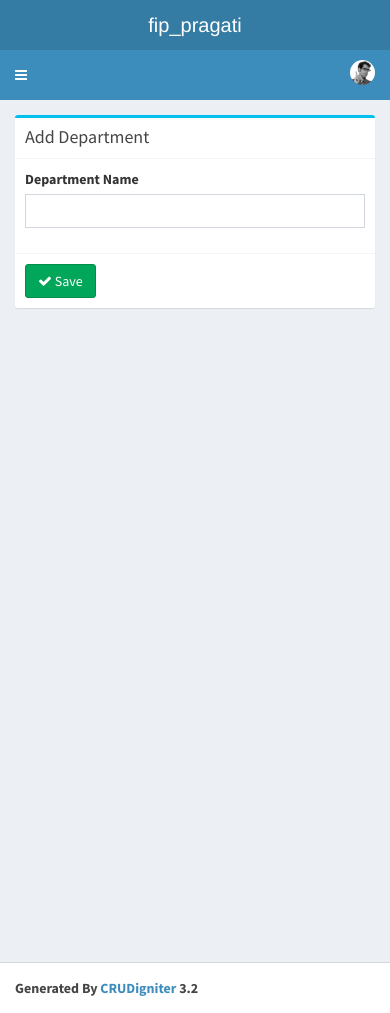
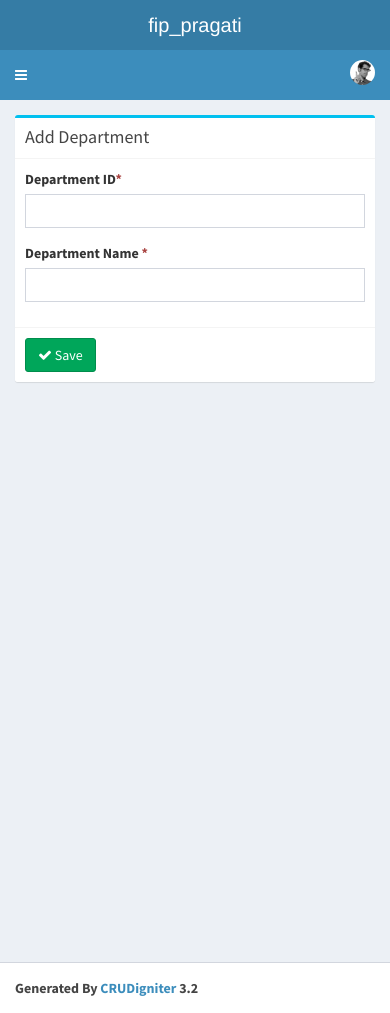
Before and after one commit to devak997/fip, a CodeIgniter app: page /fip/fip_dept/add in a window 390 px wide. Run offline with CodeIgniter, Linux system fonts and the light colour scheme.

Commit message:
Updated department

```diff
--- a/application/controllers/Fip_dept.php
+++ b/application/controllers/Fip_dept.php
@@ -30,7 +30,8 @@ class Fip_dept extends CI_Controller{
         if(isset($_POST) && count($_POST) > 0)
         {
             $params = array(
-				'dept_name' => $this->input->post('dept_name'),
+                'dept_name' => $this->input->post('dept_name'),
+                'id' => $this->input->post('id'),
             );
 
             $fip_dept_id = $this->Fip_dept_model->add_fip_dept($params);
@@ -56,7 +57,8 @@ class Fip_dept extends CI_Controller{
             if(isset($_POST) && count($_POST) > 0)
             {
                 $params = array(
-					'dept_name' => $this->input->post('dept_name'),
+                    'dept_name' => $this->input->post('dept_name'),
+                    'id' => $this->input->post('id'),
                 );
 
                 $this->Fip_dept_model->update_fip_dept($id,$params);
--- a/application/models/Fip_dept_model.php
+++ b/application/models/Fip_dept_model.php
@@ -24,7 +24,7 @@ class Fip_dept_model extends CI_Model
      */
     function get_all_fip_dept()
     {
-        $this->db->order_by('id', 'desc');
+        $this->db->order_by('id', 'asc');
         return $this->db->get('fip_dept')->result_array();
     }
 
@@ -43,6 +43,7 @@ class Fip_dept_model extends CI_Model
     function update_fip_dept($id,$params)
     {
         $this->db->where('id',$id);
+        $params['updated_at'] = date("Y-m-d H:i:s");
         return $this->db->update('fip_dept',$params);
     }
 
--- a/application/views/fip_dept/add.php
+++ b/application/views/fip_dept/add.php
@@ -7,8 +7,14 @@
             <?php echo form_open('fip_dept/add'); ?>
           	<div class="box-body">
           		<div class="row clearfix">
+				  <div class="col-md-6">
+						<label for="id" class="control-label">Department ID<span class="text-danger">*</span></label>
+						<div class="form-group">
+							<input type="text" name="id" value="<?php echo $this->input->post('id'); ?>" class="form-control" id="id" required />
+						</div>
+					</div>
 					<div class="col-md-6">
-						<label for="dept_name" class="control-label">Department Name</label>
+						<label for="dept_name" class="control-label">Department Name <span class="text-danger">*</span> </label>
 						<div class="form-group">
 							<input type="text" name="dept_name" value="<?php echo $this->input->post('dept_name'); ?>" class="form-control" id="dept_name" />
 						</div>
--- a/application/views/fip_dept/edit.php
+++ b/application/views/fip_dept/edit.php
@@ -7,6 +7,12 @@
 			<?php echo form_open('fip_dept/edit/'.$fip_dept['id']); ?>
 			<div class="box-body">
 				<div class="row clearfix">
+				<div class="col-md-6">
+						<label for="id" class="control-label">Department ID</label>
+						<div class="form-group">
+							<input type="text" name="id" value="<?php echo ($this->input->post('id') ? $this->input->post('id') : $fip_dept['id']); ?>" class="form-control" id="id" />
+						</div>
+					</div>
 					<div class="col-md-6">
 						<label for="dept_name" class="control-label">Department Name</label>
 						<div class="form-group">
```
